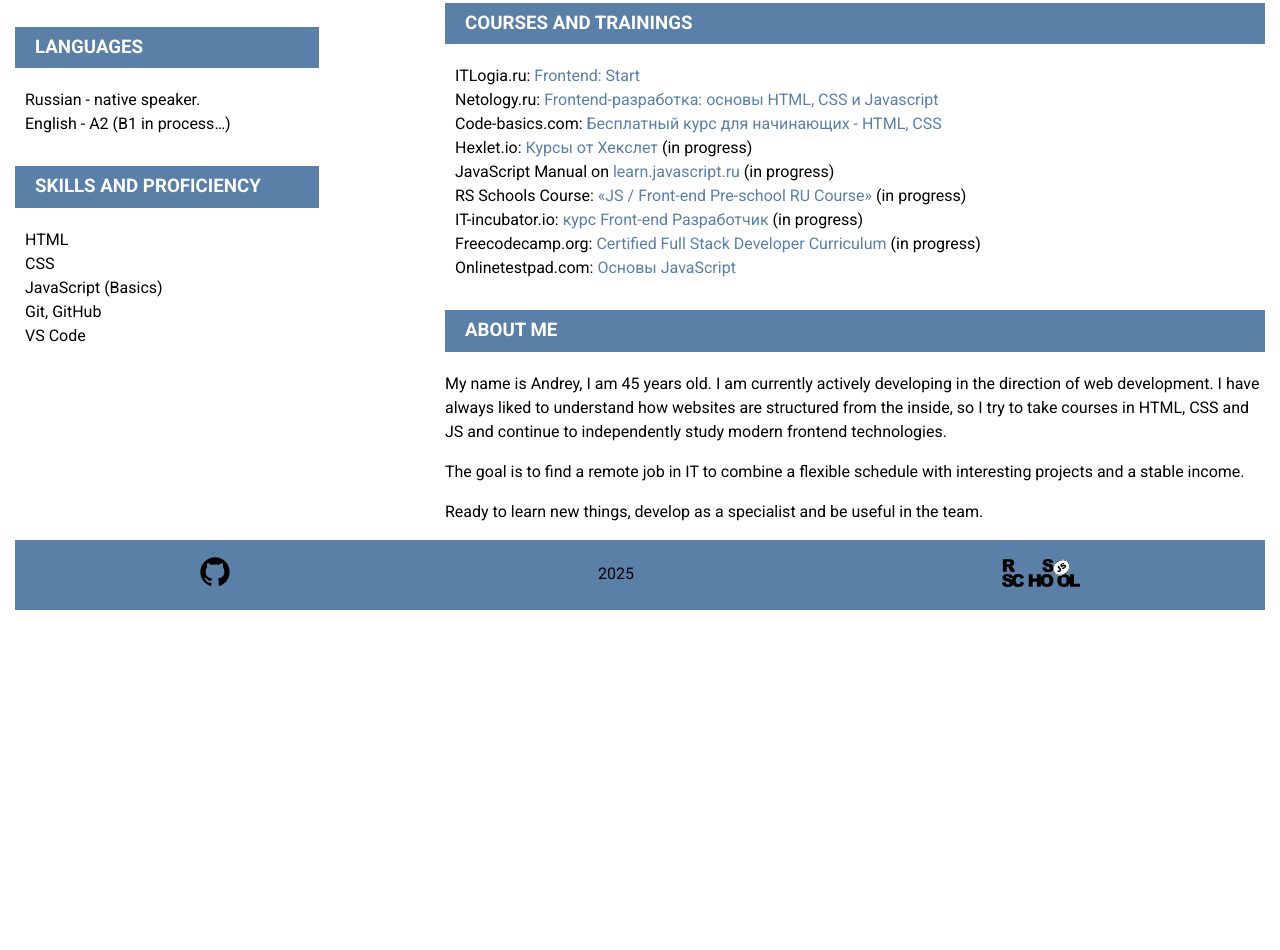
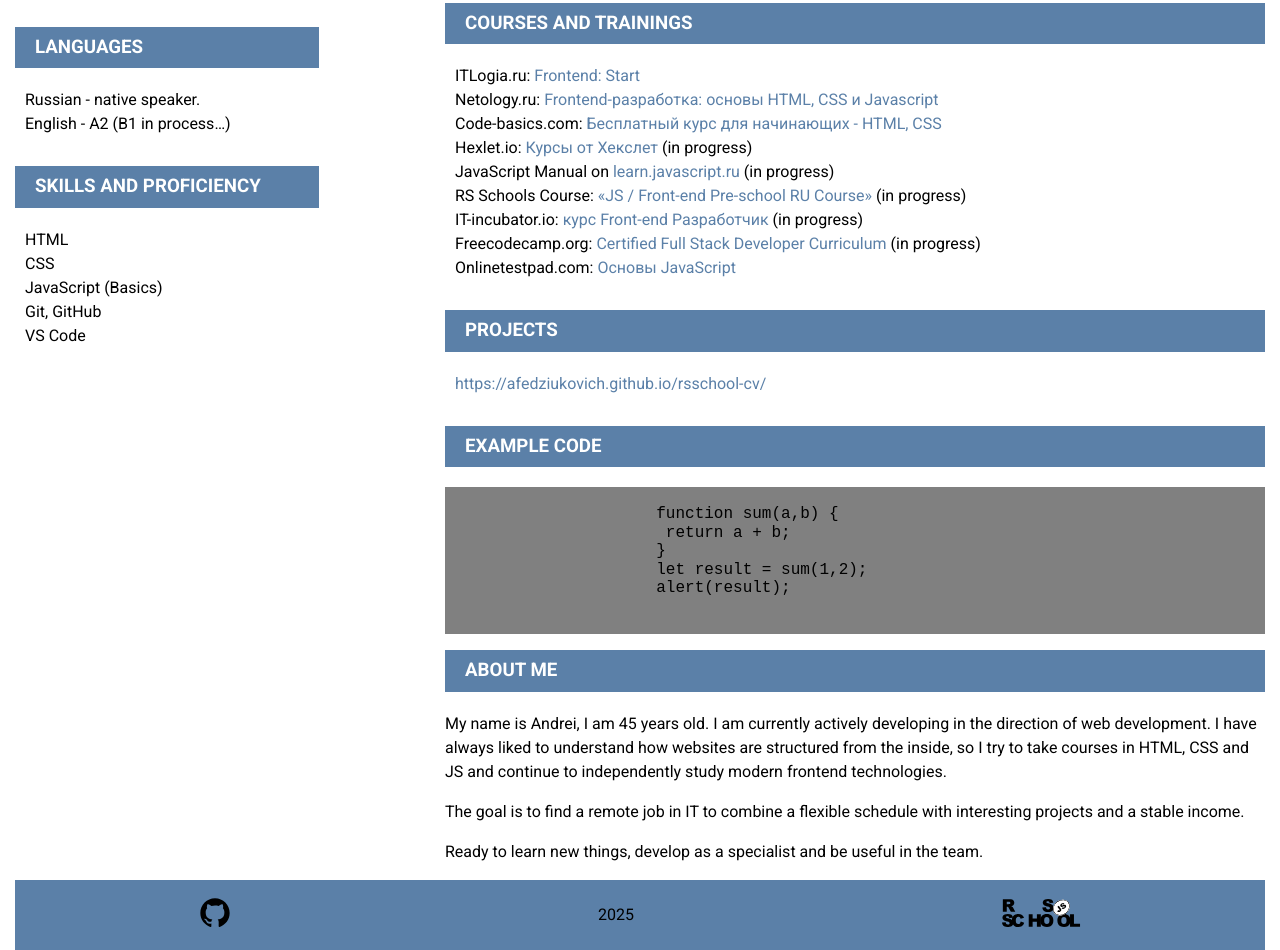
Before and after one commit to afedziukovich/rsschool-cv, a plain HTML site: page index.html in a window 1280 px wide. Shown: the part 690-1640 px from the top of the page. Before the commit the page ends 1300 px from the top, so only its background shows below. Drawn offline with Linux system fonts and the light colour scheme.

Commit message:
feat: added new block - project and code

```diff
--- a/index.html
+++ b/index.html
@@ -217,9 +217,29 @@
                   </ul>
                 </li>
                 <li class="resume-right__item">
+                  <h3 class="resume-right__item-title">PROJECTS</h3>
+                  <ul class="resume-right__contact-list">
+                    <li class="resume-right__contact-item">
+                      <a href="https://afedziukovich.github.io/rsschool-cv/">https://afedziukovich.github.io/rsschool-cv/</a>
+                    </li>
+                  </ul>
+                </li>
+                <li class="resume-right__item">
+                  <h3 class="resume-right__item-title">EXAMPLE CODE</h3>
+                  <pre class="grey">
+                    <code>
+                      function sum(a,b) {
+                       return a + b;
+                      }
+                      let result = sum(1,2);
+                      alert(result);
+                    </code>
+                  </pre>
+                </li>
+                <li class="resume-right__item">
                   <h3 class="resume-right__item-title">About Me</h3>
                   <p class="resume-right__item-description">
-                    My name is Andrey, I am 45 years old. I am currently actively
+                    My name is Andrei, I am 45 years old. I am currently actively
                     developing in the direction of web development. I have always
                     liked to understand how websites are structured from the
                     inside, so I try to take courses in HTML, CSS and JS and
--- a/style.css
+++ b/style.css
@@ -38,6 +38,10 @@ a:hover {
 
 a:visited {
   color: #7751ad;
+}
+
+.grey {
+  background-color: grey;
 }
 
 /*Стили контейнера*/
```
